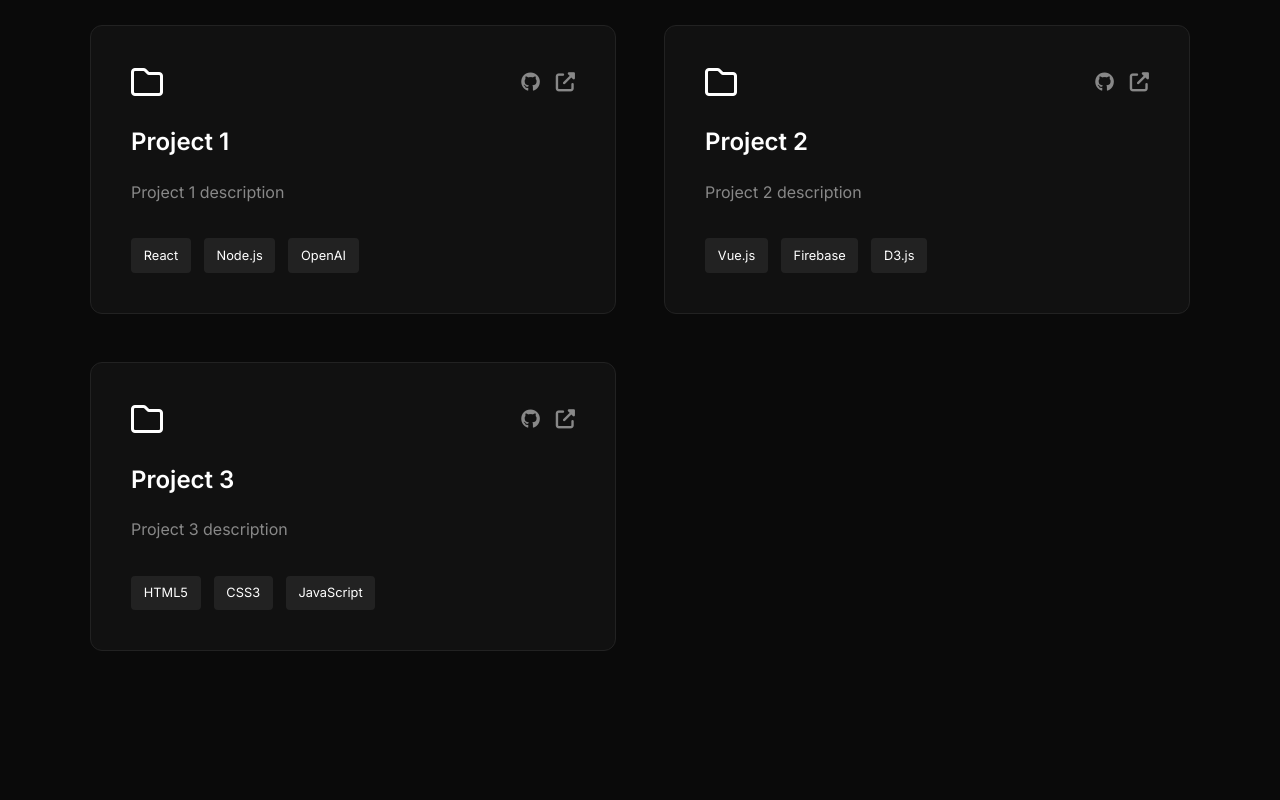
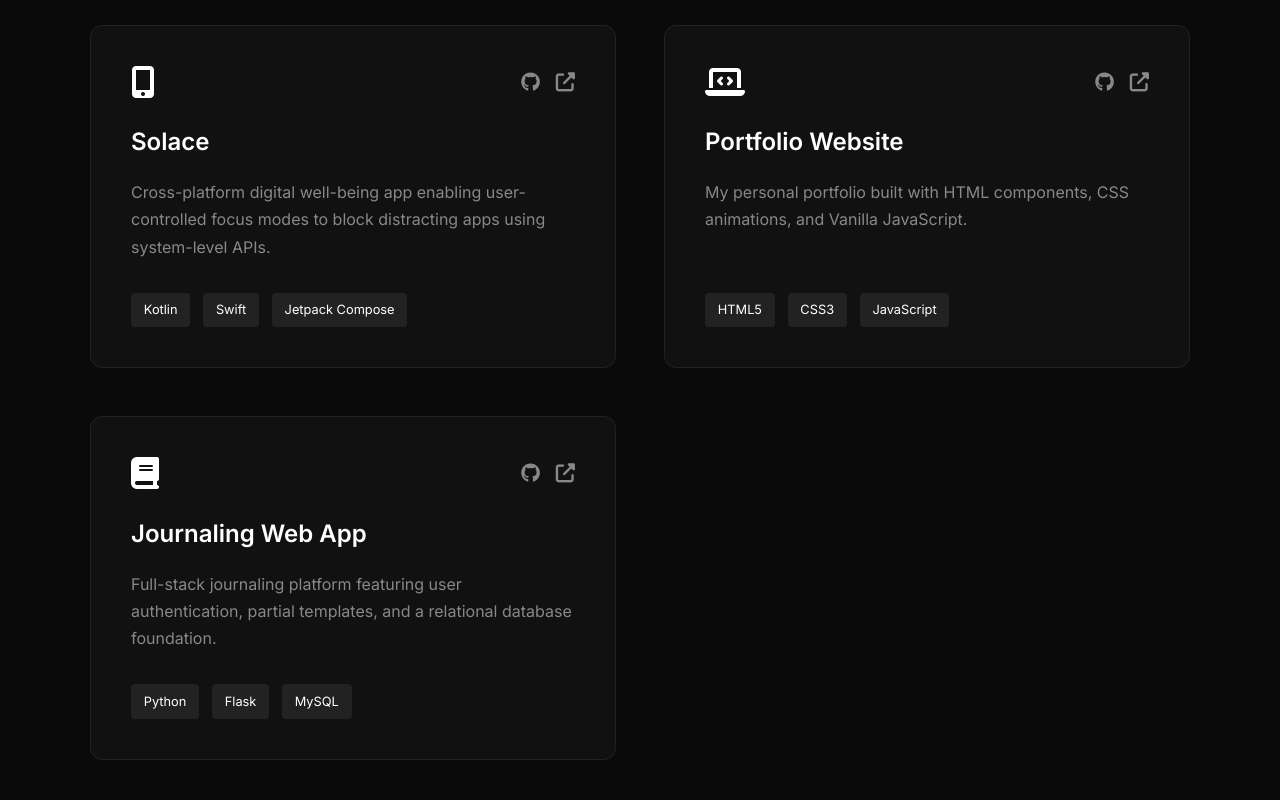
Before and after one commit to levmalkhasian/portfolio-website, a plain HTML site: page index.html in a window 1280 px wide. Shown: the part 2600-3400 px from the top of the page. Drawn offline with Linux system fonts and the light colour scheme.

Commit message:
Added projects, will fix links later

```diff
--- a/index.html
+++ b/index.html
@@ -188,57 +188,60 @@
                 <h2 class="section-title">Featured Projects</h2>
             </div>
             <div class="projects-grid">
-                <!-- Project 1 -->
+                <!-- Project 1: Solace -->
                 <div class="project-card">
                     <div class="project-header">
-                        <i class="far fa-folder folder-icon"></i>
+                        <i class="fas fa-mobile-alt folder-icon"></i>
                         <div class="project-links">
                             <a href="#"><i class="fab fa-github"></i></a>
                             <a href="#"><i class="fas fa-external-link-alt"></i></a>
                         </div>
                     </div>
-                    <h3>Project 1</h3>
-                    <p>Project 1 description</p>
+                    <h3>Solace</h3>
+                    <p>Cross-platform digital well-being app enabling user-controlled focus modes to block distracting
+                        apps using system-level APIs.</p>
                     <div class="project-tech">
-                        <span>React</span>
-                        <span>Node.js</span>
-                        <span>OpenAI</span>
+                        <span>Kotlin</span>
+                        <span>Swift</span>
+                        <span>Jetpack Compose</span>
                     </div>
                 </div>
 
-                <!-- Project 2 -->
+                <!-- Project 2: Portfolio -->
                 <div class="project-card">
                     <div class="project-header">
-                        <i class="far fa-folder folder-icon"></i>
+                        <i class="fas fa-laptop-code folder-icon"></i>
+                        <div class="project-links">
+                            <a href="https://github.com/levmalkhasian/portfolio-website"><i
+                                    class="fab fa-github"></i></a>
+                            <a href="https://www.levmalk.com"><i class="fas fa-external-link-alt"></i></a>
+                        </div>
+                    </div>
+                    <h3>Portfolio Website</h3>
+                    <p>My personal portfolio built with HTML components, CSS animations, and Vanilla JavaScript.</p>
+                    <div class="project-tech">
+                        <span>HTML5</span>
+                        <span>CSS3</span>
+                        <span>JavaScript</span>
+                    </div>
+                </div>
+
+                <!-- Project 3: Journaling App -->
+                <div class="project-card">
+                    <div class="project-header">
+                        <i class="fas fa-book folder-icon"></i>
                         <div class="project-links">
                             <a href="#"><i class="fab fa-github"></i></a>
                             <a href="#"><i class="fas fa-external-link-alt"></i></a>
                         </div>
                     </div>
-                    <h3>Project 2</h3>
-                    <p>Project 2 description</p>
+                    <h3>Journaling Web App</h3>
+                    <p>Full-stack journaling platform featuring user authentication, partial templates, and a relational
+                        database foundation.</p>
                     <div class="project-tech">
-                        <span>Vue.js</span>
-                        <span>Firebase</span>
-                        <span>D3.js</span>
-                    </div>
-                </div>
-
-                <!-- Project 3 -->
-                <div class="project-card">
-                    <div class="project-header">
-                        <i class="far fa-folder folder-icon"></i>
-                        <div class="project-links">
-                            <a href="#"><i class="fab fa-github"></i></a>
-                            <a href="#"><i class="fas fa-external-link-alt"></i></a>
-                        </div>
-                    </div>
-                    <h3>Project 3</h3>
-                    <p>Project 3 description</p>
-                    <div class="project-tech">
-                        <span>HTML5</span>
-                        <span>CSS3</span>
-                        <span>JavaScript</span>
+                        <span>Python</span>
+                        <span>Flask</span>
+                        <span>MySQL</span>
                     </div>
                 </div>
             </div>
```
